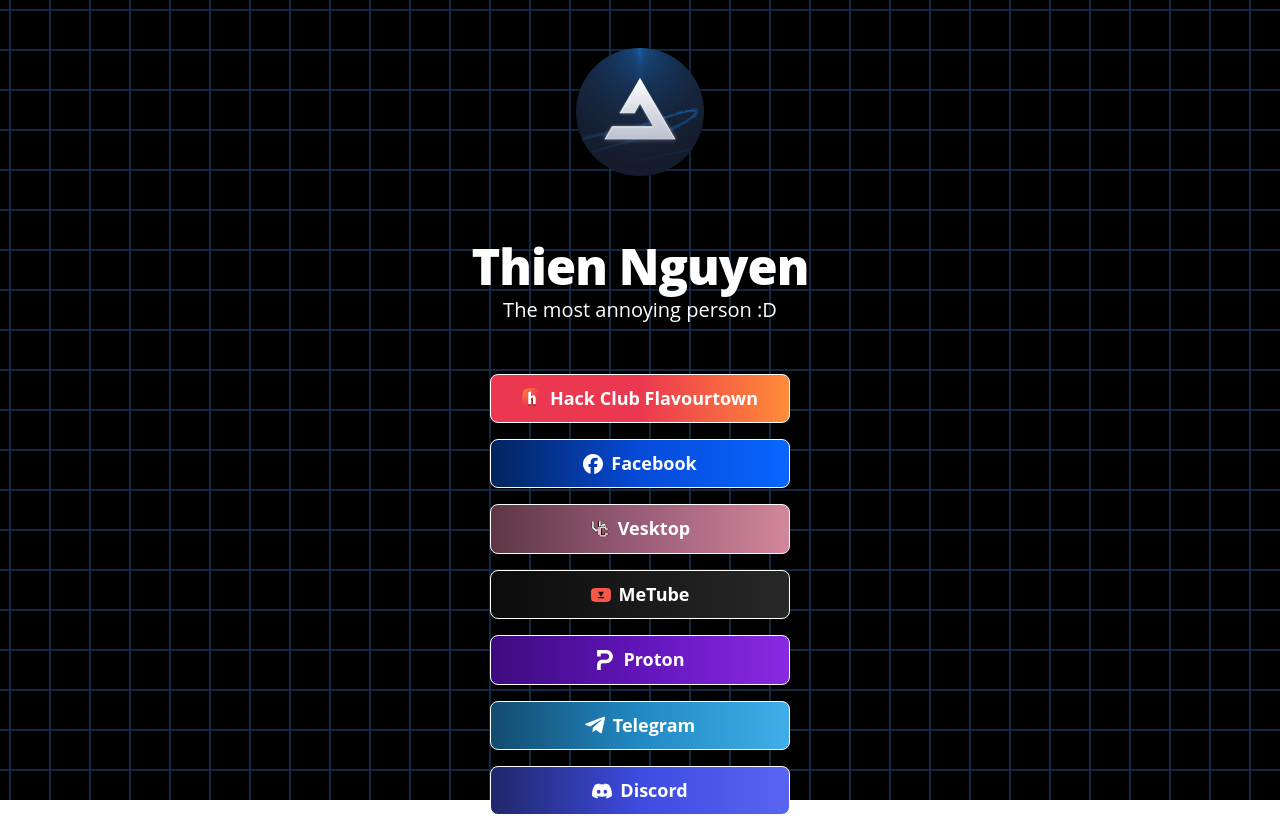
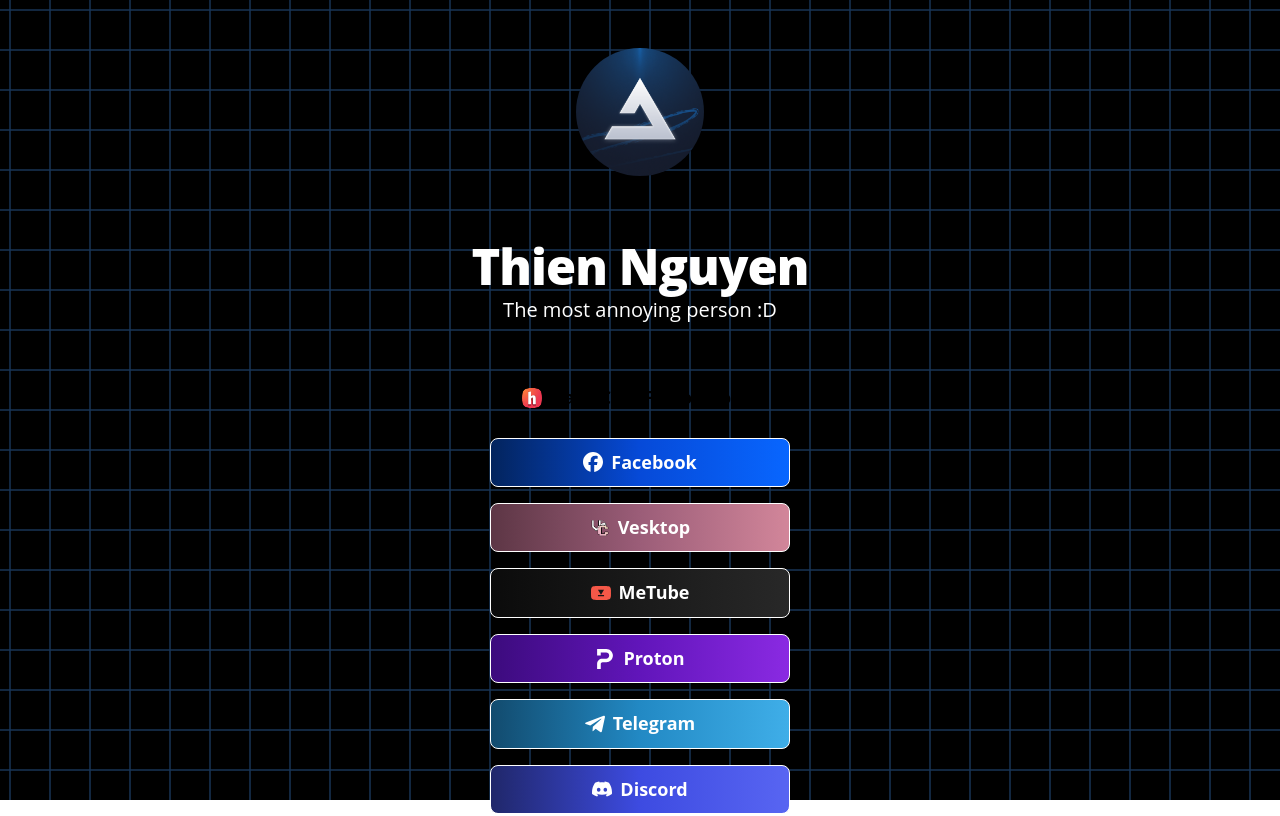
Before and after one commit to sudo-Penguin-Lalala/website-react, a React (Vite) app: page / in a window 1280 px wide. Shown: the top 816 px of the page. Built offline with nearby package versions, Linux system fonts and the light colour scheme; a web font is replaced by a local one.

Commit message:
Rename button class and update styles

```diff
--- a/src/App.css
+++ b/src/App.css
@@ -505,8 +505,8 @@
   background-image: linear-gradient(90deg, #124b6e, #2289c4, #3faee8);
   --button-border: 1px solid #ffffff;
 }
-.button-hackclub {
+.button-nitro {
   --button-text: #ffffff;
-  background-image: linear-gradient(90deg, #ec3750, #ec3750, #ff8c37);
+  background-image: linear-gradient(90deg, #5865F2, #5865F2, #E0E3FF);
   --button-border: 1px solid #ffffff;
 }
```
